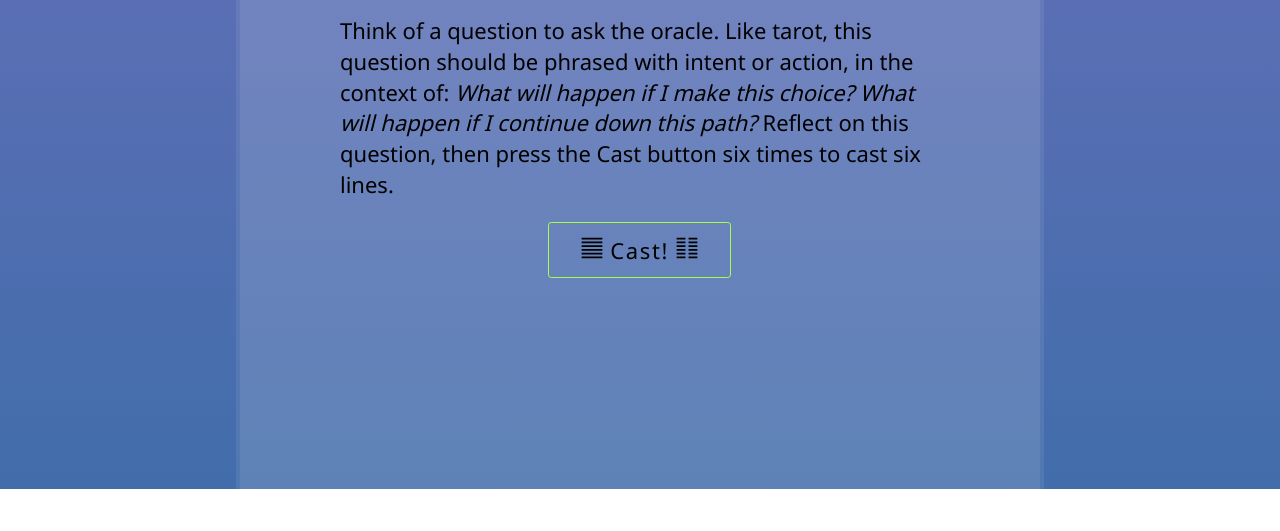
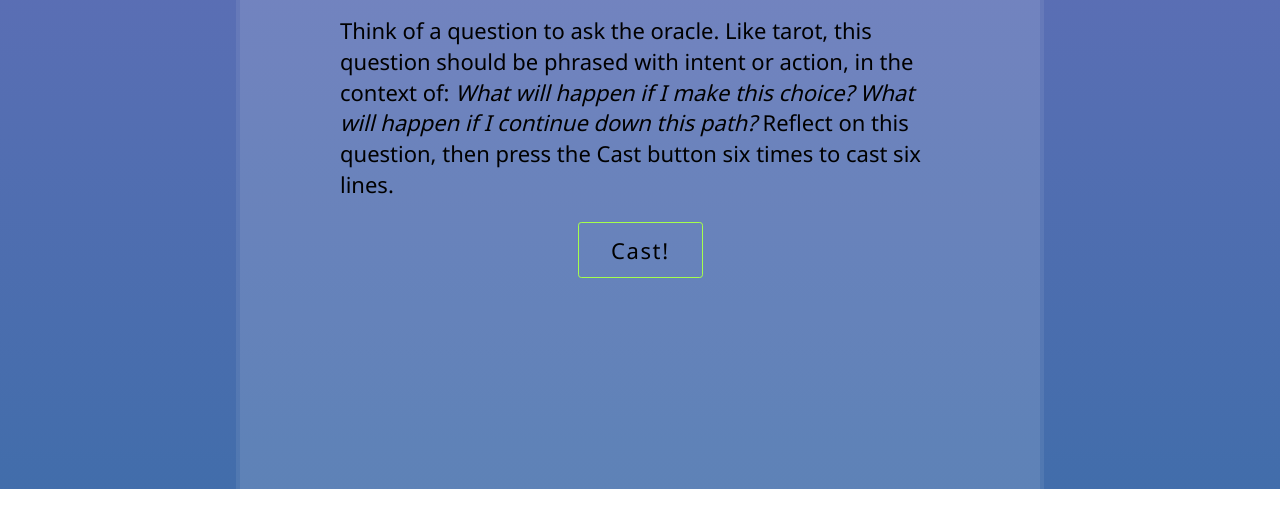
Before and after one commit to ablwr/i-ching, a plain HTML site: page index.html in a window 1280 px wide. Shown: the part 311-842 px from the top of the page. Drawn offline with Linux system fonts and the light colour scheme; a web font is replaced by a local one.

```diff
--- a/index.html
+++ b/index.html
@@ -23,11 +23,7 @@
 					Reflect on this question,
 					then press the Cast button six times to cast six lines.</p>
 				<button type="button" class="green hang" id="cast">
-					<span>
-						<object type="image/svg+xml" width="22" height="22" data="hex.svg#01"></object>
-						Cast!
-						<object type="image/svg+xml" width="22" height="22" data="hex.svg#02"></object>
-					</span>
+					Cast!
 				</button>
 				  <div id="number">
 					</div>
```
